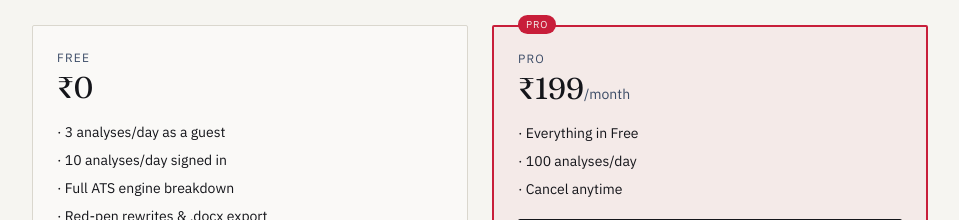
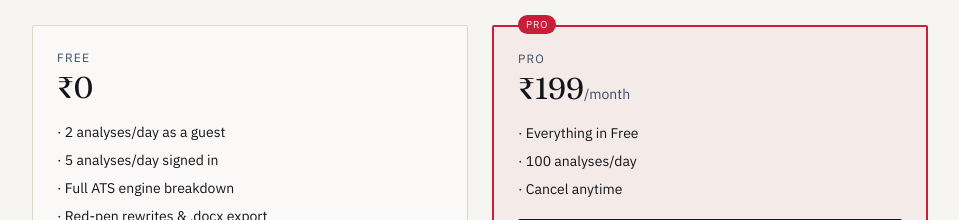
Before and after one commit to Shailesh103/AI-Resume-Analyzer, a React (Vite) app in the folder frontend/: page / in a window 1280 px wide. Shown: the part 1940-2160 px from the top of the page, without its empty margins (160-1119 px from the left). Built offline with nearby package versions, Linux system fonts and the light colour scheme; no server answers.

Commit message:
Update LandingSections.jsx

```diff
--- a/frontend/src/components/LandingSections.jsx
+++ b/frontend/src/components/LandingSections.jsx
@@ -117,8 +117,8 @@ function PricingTeaser({ onUpgrade }) {
           <p className="text-xs uppercase tracking-widest text-slate mb-1">Free</p>
           <p className="font-display text-3xl text-ink mb-4">₹0</p>
           <ul className="space-y-2 text-sm text-ink">
-            <li>· 3 analyses/day as a guest</li>
-            <li>· 10 analyses/day signed in</li>
+            <li>· 2 analyses/day as a guest</li>
+            <li>· 5 analyses/day signed in</li>
             <li>· Full ATS engine breakdown</li>
             <li>· Red-pen rewrites &amp; .docx export</li>
             <li>· Private history &amp; job tracker</li>
```
